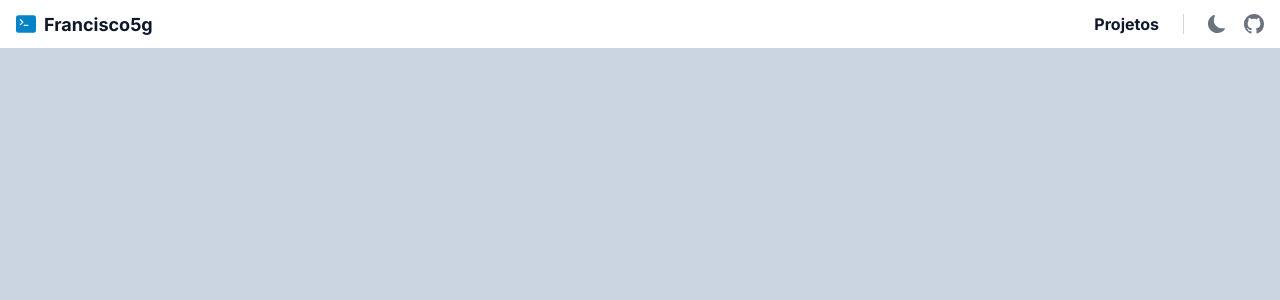
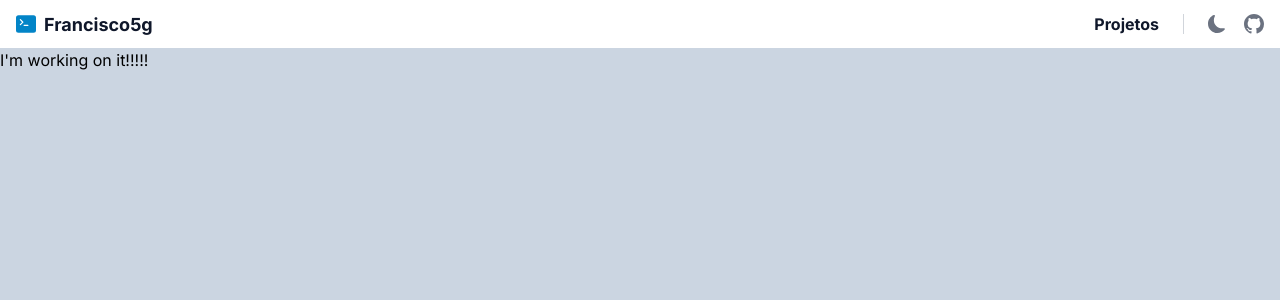
Before and after one commit to Francisco5g/my-personal-site, a Next.js app: page / in a window 1280 px wide. Shown: the top 300 px of the page. Built offline with nearby package versions, Linux system fonts and the light colour scheme.

Commit message:
Add site progress message

```diff
--- a/src/pages/index.tsx
+++ b/src/pages/index.tsx
@@ -13,6 +13,10 @@ const Home: NextPage = () => {
       <Header />
 
       <MobileNavMenu />
+
+      <main>
+        <div> I'm working on it!!!!! </div>
+      </main>
     </div>
   );
 };
```
